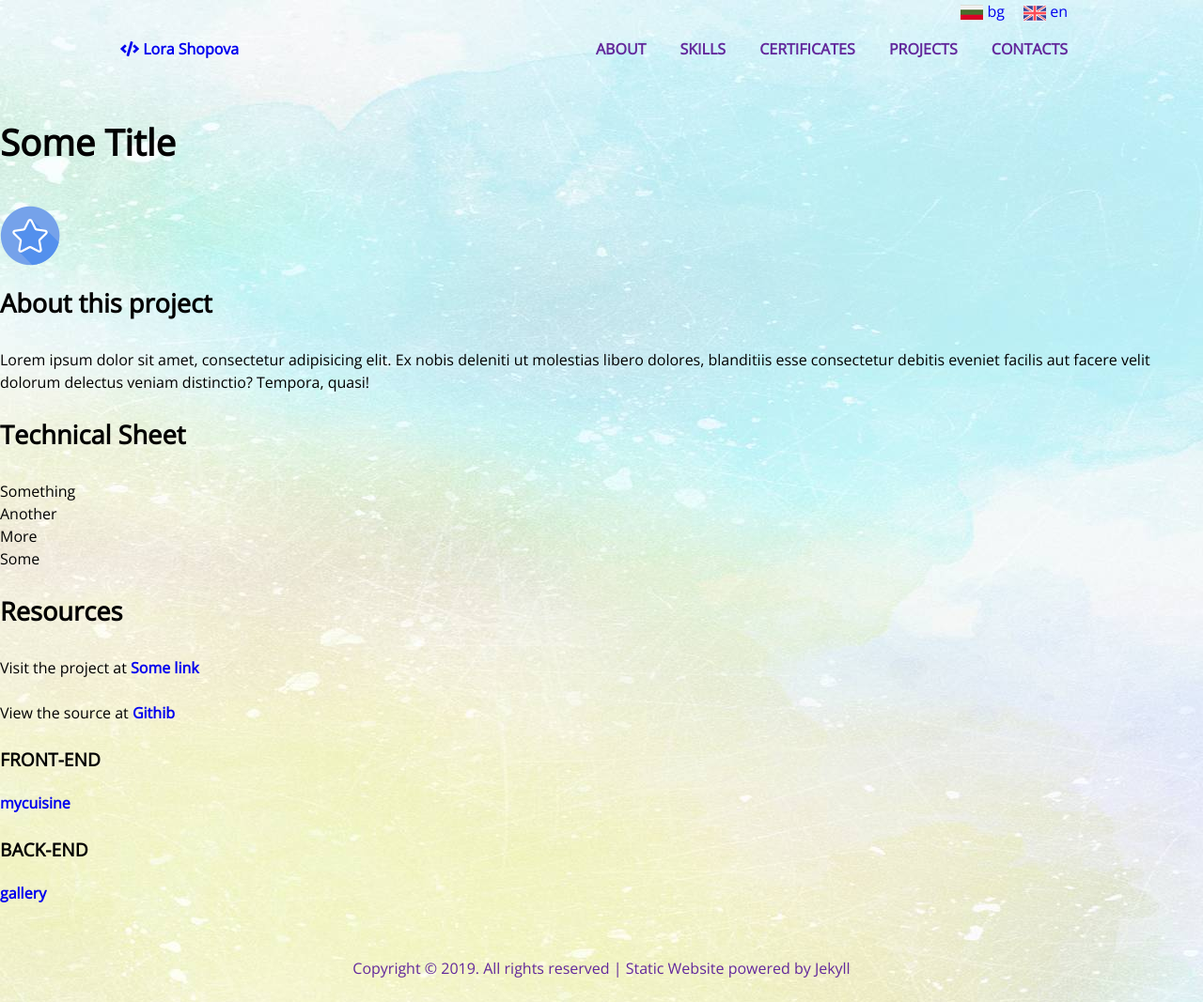
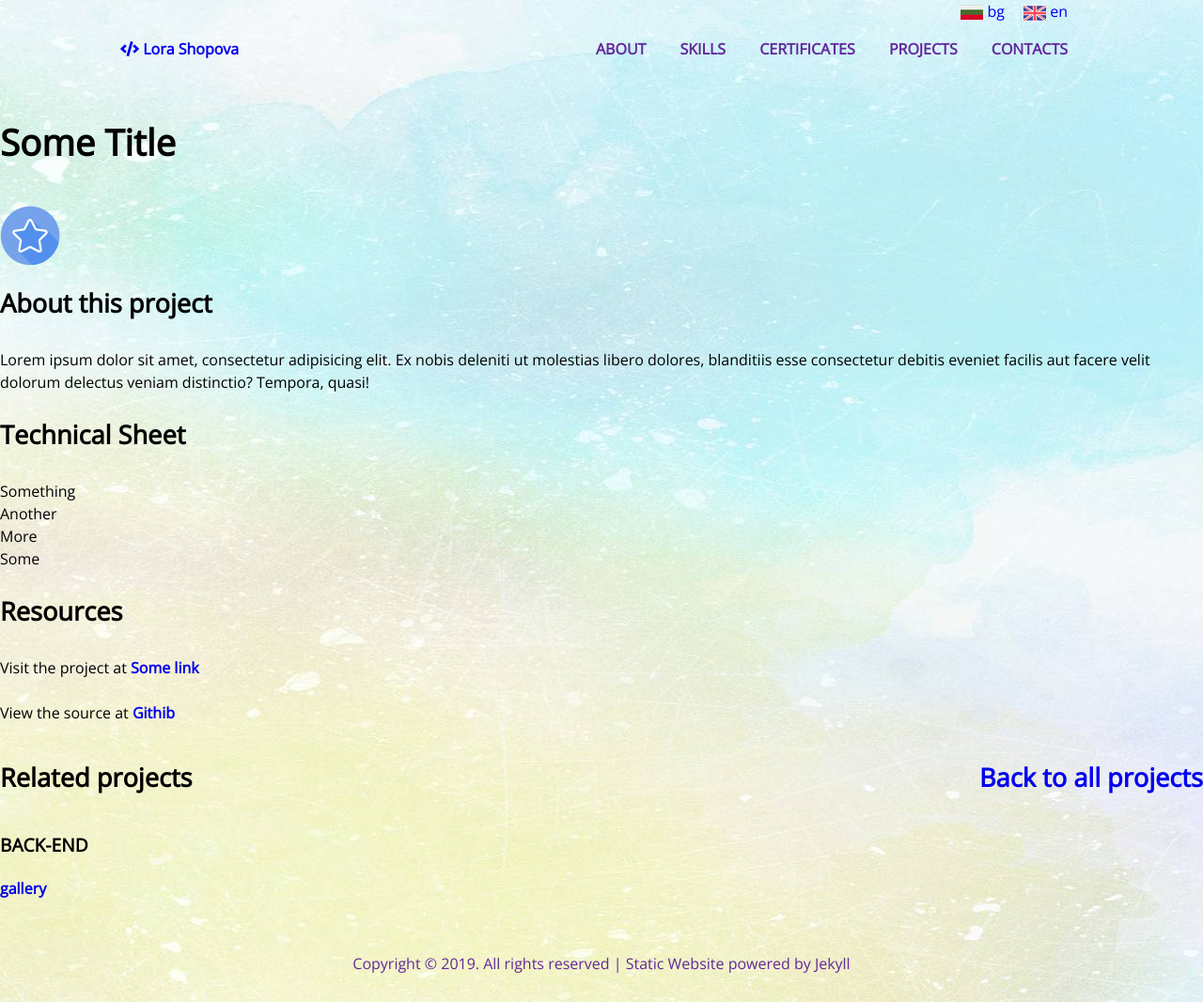
Before and after one commit to LoraMS/lorams.github.io, a Jekyll site: the page built from _posts/2020-16-01-gallery.html, in a window 1280 px wide. Shown: the whole page at 94% size. Built offline with Jekyll 4.4.1, drawn with Linux system fonts in a browser that asks for light colours.

Commit message:
post page updated

```diff
--- a/_layouts/post.html
+++ b/_layouts/post.html
@@ -8,11 +8,19 @@
 
     {{ content }}
 
-    <aside class="group-category">
-
+    <aside class="group-by-category">
+        <div class="sub-nav">
+            {% if page.lang == 'en' %}
+            <h3>Related projects</h3>
+            <h3><a href="./../projects.html">Back to all projects</a></h3>
+            {% elsif page.lang == 'bg' %}
+            <h3>Podobni proekti</h3>
+            <h3><a href="./../projects_bg.html">Kym Proekti</a></h3>
+            {% endif %}
+        </div>
         {% assign posts=site.posts | group_by: 'group' %}
         {% for group in posts %}
-            {% if group.size > 1 %}
+        {% if group.size > 1 and group.name ==page.group %}
         <h5>{{ group.name | upcase }}</h5>
         <ul>
             {% for item in group.items %}
```
Lines whose indentation alone changed are shown as unchanged.
